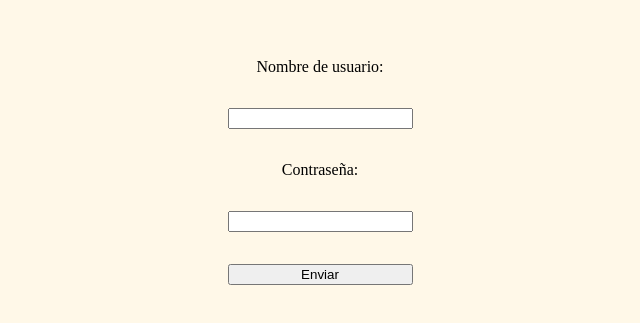
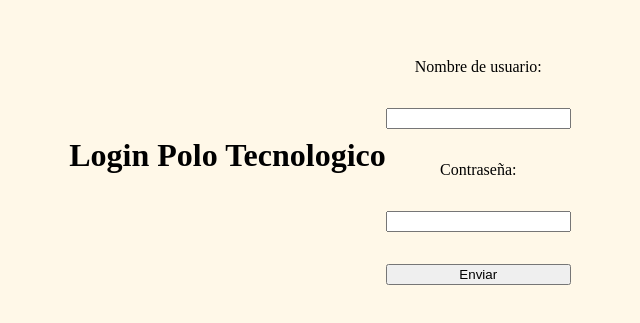
Before and after one commit to viktoria114/MernStack-G4, a plain HTML site: page index.html in a window 1280 px wide. Shown: the part 253-576 px from the top of the page, without its empty margins (320-960 px from the left). Drawn offline with Linux system fonts and the light colour scheme.

Commit message:
cambio de titulo

```diff
--- a/index.html
+++ b/index.html
@@ -1,5 +1,6 @@
 <!DOCTYPE html>
 <html lang="en">
+
 <head>
   <meta charset="UTF-8" />
   <meta name="viewport" content="width=device-width, initial-scale=1.0" />
@@ -9,6 +10,7 @@
 
 <body>
   <div class="main-container">
+    <h1>Login Polo Tecnologico</h1>
     <form action="">
       <label for="user">Nombre de usuario: </label>
       <input type="text" name="user" id="user" />
@@ -18,4 +20,5 @@
     </form>
   </div>
 </body>
+
 </html>
```
Lines whose indentation alone changed are shown as unchanged.
